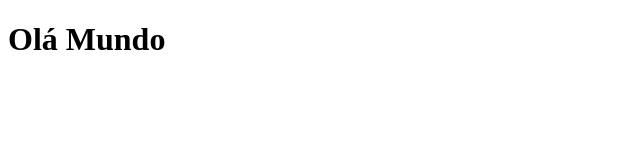
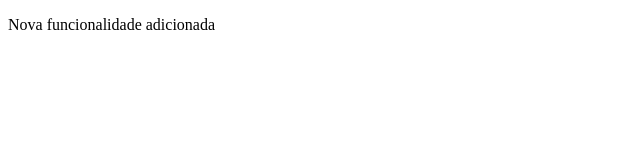
Before and after one commit to Yuan04G/meu-projeto, a plain HTML site: page index.html in a window 1280 px wide. Shown: the whole page, without its empty margins (0-640 px from the left). Drawn offline with Linux system fonts and the light colour scheme.

Commit message:
Adiciona nova funcionalidade ao index.html

```diff
--- a/index.html
+++ b/index.html
@@ -6,6 +6,6 @@
     <title>Meu Projeto</title>
 </head>
 <body>
-    <h1>Olá Mundo</h1>
+    <p>Nova funcionalidade adicionada</p>
 </body>
 </html>
```
